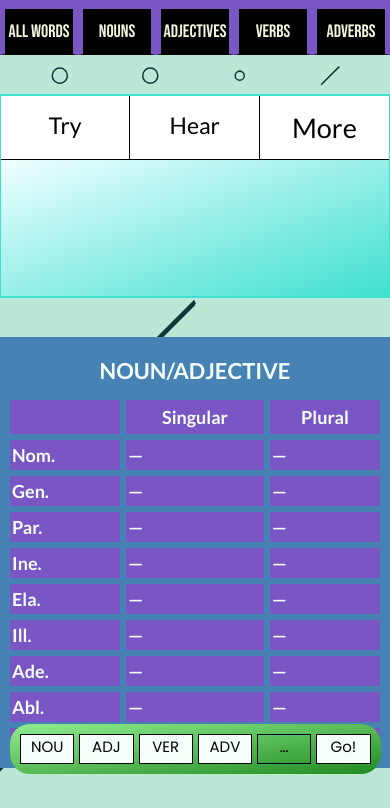
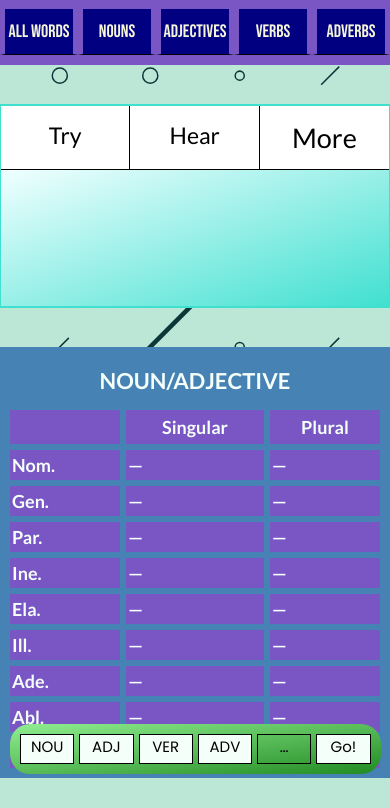
Before and after one commit to PavelIvanov4/FinGen, a plain HTML site: page index.html in a window 390 px wide. Shown: the part 60-868 px from the top of the page. Drawn offline with Linux system fonts and the light colour scheme.

Commit message:
upd: small navbar edit

```diff
--- a/style.css
+++ b/style.css
@@ -31,7 +31,7 @@ nav ul li {
 	display : none;
 	list-style : none;
 	font : 22px Bebas Neue;
-	background : black;
+	background : navy;
 	border : 5px solid rgb(122, 86, 197);
 	color : beige;
 	padding : 16px 5px 16px 5px;
@@ -320,7 +320,11 @@ nav ul li:hover {
 	nav ul li {
 		border-bottom : 1px solid black;
 		display : block;
- }
+	}
+
+	nav {
+		border-bottom : 10px solid rgb(122, 86, 197);
+	}
 
 	#generator {
 		box-shadow : 0px 0px black;
@@ -328,7 +332,7 @@ nav ul li:hover {
 		border-radius : 0;
 		border : 1px solid turquoise;
 		outline : 1px solid turquoise;
- }
+	}
 	#try, #hear, #show, #result {
 		border-radius : 0;
 	}
```
